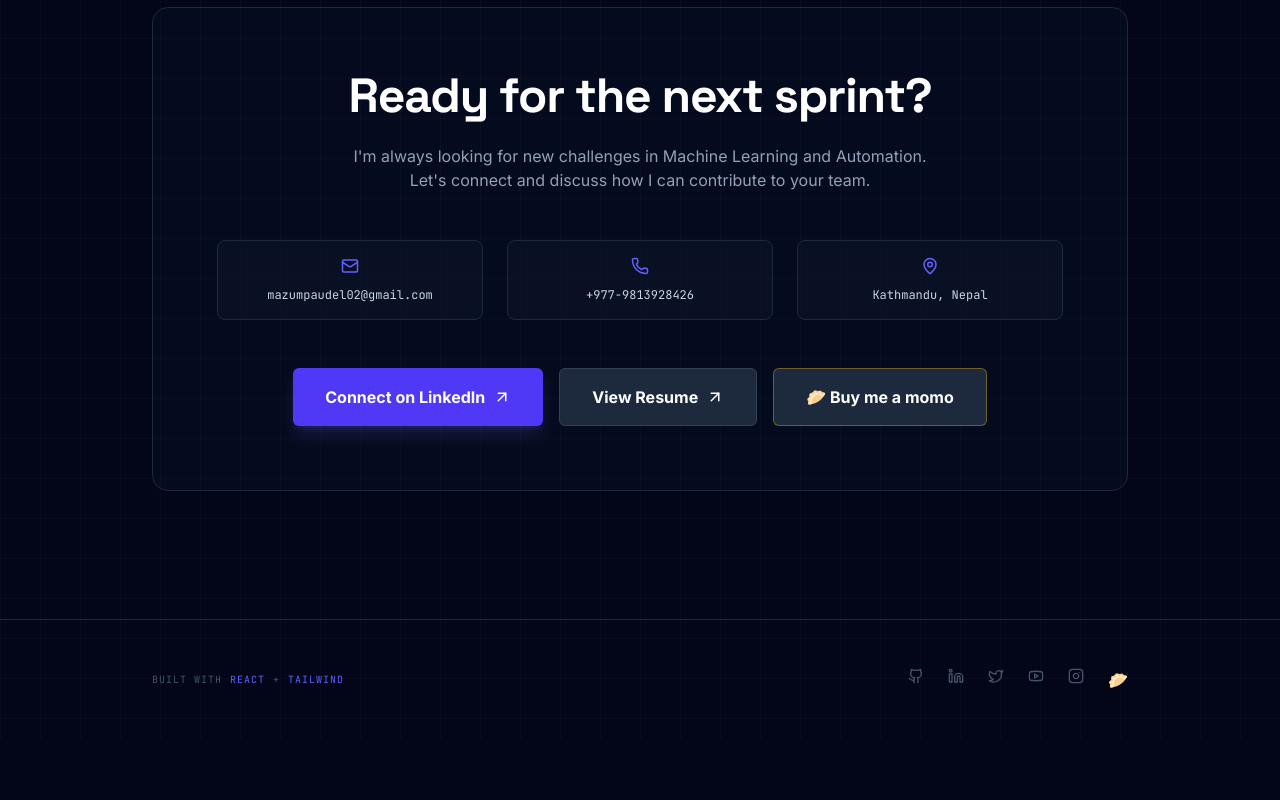
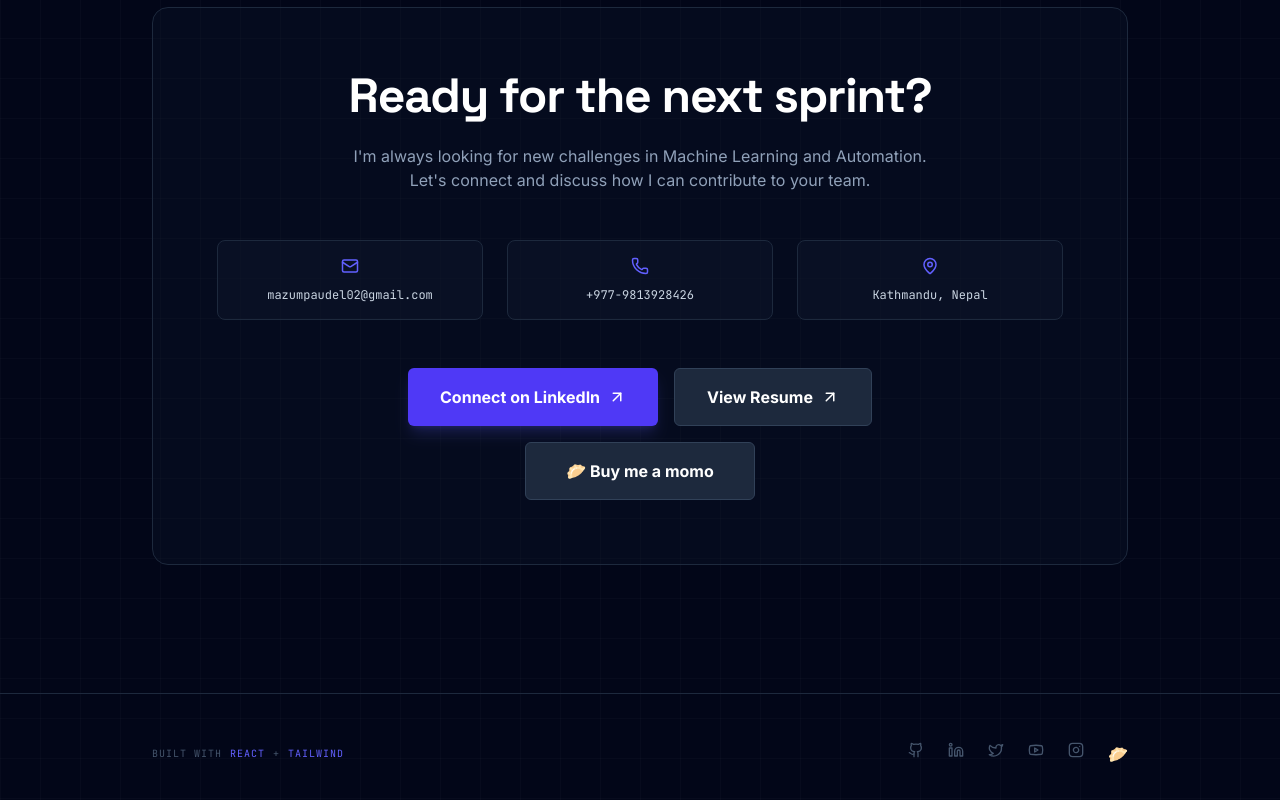
Before and after one commit to mazumeyyy/Portfolio, a React (Vite) app: page / in a window 1280 px wide. Shown: the part 1762-2562 px from the top of the page. Before the commit the page ends 2502 px from the top, so only its background shows below. Built offline with nearby package versions, Linux system fonts and the light colour scheme.

Commit message:
Support me button added below with momo icon

```diff
--- a/src/App.tsx
+++ b/src/App.tsx
@@ -24,7 +24,6 @@ import {
 } from 'lucide-react';
 import { motion } from 'motion/react';
 
-
 const SOCIAL_LINKS = [
   { icon: Github,    href: "https://github.com/mazumeyyy",                         label: "GitHub" },
   { icon: Linkedin,  href: "https://www.linkedin.com/in/mazum-paudel-b603472b1/", label: "LinkedIn" },
@@ -33,7 +32,6 @@ const SOCIAL_LINKS = [
   { icon: Instagram, href: "https://www.instagram.com/thatnepalikti/",             label: "Instagram" },
   { icon: () => <span className="text-base leading-none">🥟</span>, href: "https://buymemomo.com/thatnepalikti", label: "BuyMeMomo" },
 ];
-
 
 const SKILLS = [
   {
@@ -58,7 +56,6 @@ const SKILLS = [
   }
 ];
 
-
 const EXPERIENCE = [
   {
     role: "SDET",
@@ -82,7 +79,6 @@ const EXPERIENCE = [
     ]
   }
 ];
-
 
 export default function App() {
   return (
@@ -124,8 +120,6 @@ export default function App() {
               Currently engineering automated test systems at AdviseBridge and PineVisa.
               Building the bridge between data science and production-ready software.
             </p>
-
-            {/* Social Links — BuyMeMomo auto-included via SOCIAL_LINKS */}
             <div className="flex flex-wrap gap-4">
               {SOCIAL_LINKS.map((social) => (
                 <a
@@ -281,7 +275,10 @@ export default function App() {
               </div>
             </div>
 
-            {/* Action Buttons */}
+            {/* Action Buttons — two rows */}
+            <div className="flex flex-col items-center gap-4">
+
+              {/* Row 1: LinkedIn + Resume */}
               <div className="flex flex-wrap justify-center gap-4">
                 <a
                   href="https://www.linkedin.com/in/mazum-paudel-b603472b1/"
@@ -301,17 +298,18 @@ export default function App() {
                   View Resume
                   <ArrowUpRight size={18} />
                 </a>
+              </div>
 
-              {/* BuyMeMomo Button */}
+              {/* Row 2: Buy me a momo — centered alone */}
               <a
                 href="https://buymemomo.com/thatnepalikti"
                 target="_blank"
                 rel="noopener noreferrer"
-                className="inline-flex items-center gap-2 px-8 py-4 bg-slate-800 text-white font-bold rounded-md hover:bg-slate-700 transition-all border border-yellow-500/40 hover:border-yellow-400"
+                className="inline-flex items-center gap-3 px-10 py-4 bg-slate-800 text-white font-bold rounded-md hover:bg-slate-700 transition-all border border-slate-700"
               >
                 🥟 Buy me a momo
+              </a>
 
-              </a>
             </div>
           </div>
         </section>
@@ -325,7 +323,6 @@ export default function App() {
             <span>+</span>
             <span className="text-indigo-500">Tailwind</span>
           </div>
-          {/* Footer icons — BuyMeMomo auto-included via SOCIAL_LINKS */}
           <div className="flex gap-6">
             {SOCIAL_LINKS.map((social) => (
               <a
```
Lines whose indentation alone changed are shown as unchanged.
